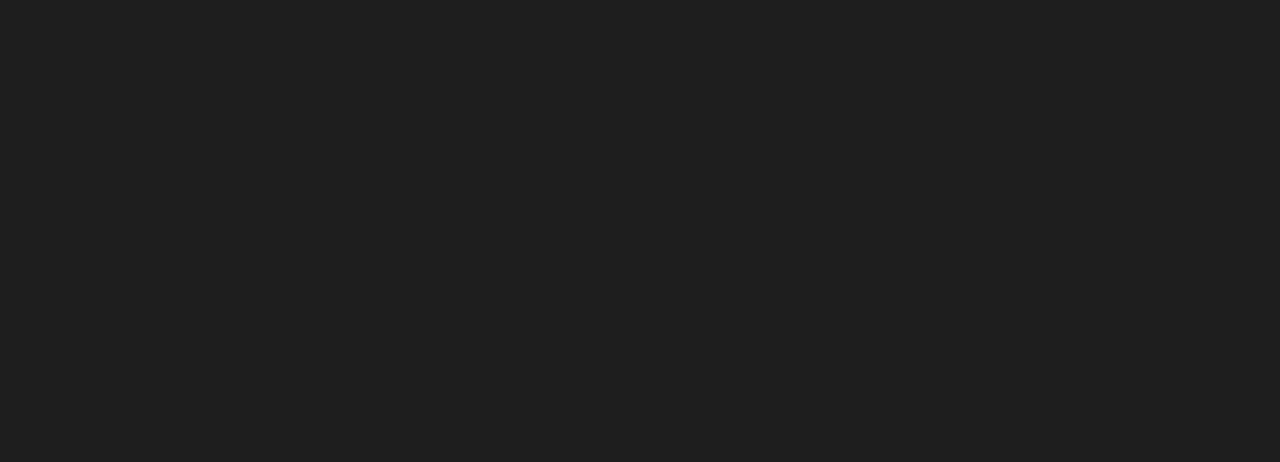
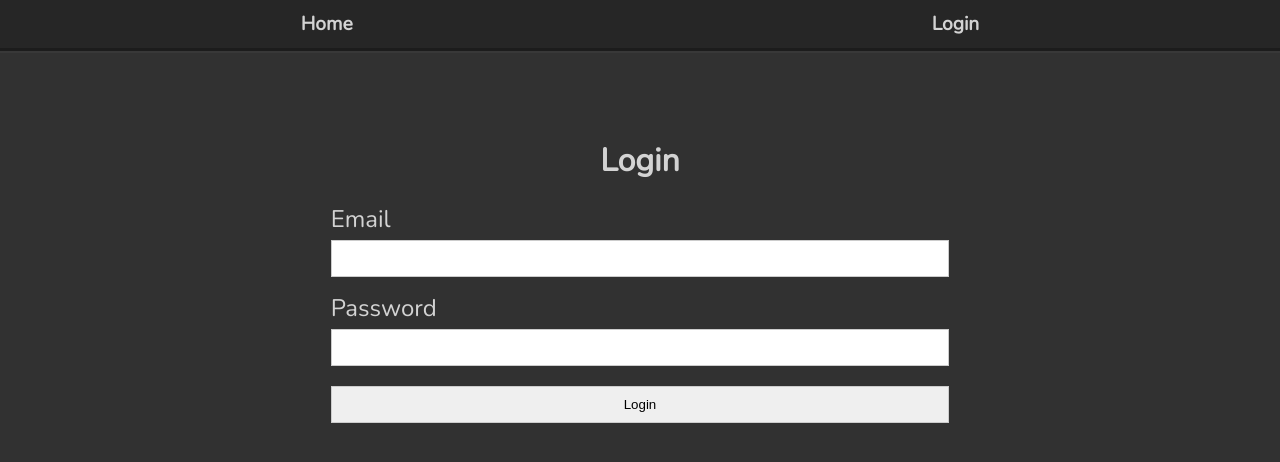
Before and after one commit to dfthan/auction-house, a React (Create React App) app in the folder frontend/: page /login in a window 1280 px wide. Before the commit this address had no page. Shown: the top 462 px of the page. Built offline with nearby package versions, Linux system fonts and the light colour scheme.

Commit message:
login component made, more card styling

```diff
--- a/frontend/src/App.tsx
+++ b/frontend/src/App.tsx
@@ -1,5 +1,4 @@
 import { useEffect, useState } from "react";
-import Navbar from "./components/Navbar";
 import ProductCard from "./components/ProductCard";
 import { Product } from "./types";
 
@@ -17,10 +16,9 @@
 
 	return (
 		<div>
-			<Navbar />
 			<div>
 				<div className="wrapper">
-					<h1>Front page</h1>
+					<h1>Front page (for now) </h1>
 					<ProductCard product={products} />
 				</div>
 			</div>
--- /dev/null
+++ b/frontend/src/components/Login/LoginForm.tsx
@@ -0,0 +1,17 @@
+import "./loginStyles.css";
+
+const LoginForm = () => {
+	return (
+		<div className="login-form">
+			<form>
+				<label>Email</label>
+				<input type="text" required />
+				<label>Password</label>
+				<input type="password" required />
+				<button>Login</button>
+			</form>
+		</div>
+	);
+};
+
+export default LoginForm;
--- /dev/null
+++ b/frontend/src/components/Login/index.tsx
@@ -0,0 +1,12 @@
+import LoginForm from "./LoginForm";
+
+const Login = () => {
+	return (
+		<div className="login-container">
+			<h1>Login</h1>
+			<LoginForm />
+		</div>
+	);
+};
+
+export default Login;
--- /dev/null
+++ b/frontend/src/components/Login/loginStyles.css
@@ -0,0 +1,32 @@
+.login-container {
+	color: rgb(211, 211, 211);
+	display: flex;
+	flex-direction: column;
+	align-items: center;
+	justify-content: center;
+	width: 100%;
+	padding-top: 5%;
+}
+
+.login-form label {
+	font-size: 1.5rem;
+	margin-bottom: 0.5rem;
+}
+
+.login-form input {
+	width: 100%;
+	padding: 10px;
+	margin: 5px 0 15px 0;
+	display: inline-block;
+	border: 1px solid #ccc;
+	box-sizing: border-box;
+}
+
+.login-form button {
+	width: 100%;
+	padding: 10px;
+	margin: 5px 0 15px 0;
+	display: inline-block;
+	border: 1px solid #ccc;
+	cursor: pointer;
+}
--- a/frontend/src/components/NavbarStyles.css
+++ b/frontend/src/components/NavbarStyles.css
@@ -1,10 +1,11 @@
 .navContainer {
-	background-color: rgb(20, 20, 20);
+	background-color: rgba(20, 20, 20, 0.363);
 	display: flex;
 	padding: 0.7rem;
 	justify-content: space-around;
 	align-items: center;
 	z-index: 10;
+	border-bottom: 5px groove rgba(20, 20, 20, 0.274);
 }
 
 .navContainer a {
--- a/frontend/src/components/ProductCard/ProductCardStyles.css
+++ b/frontend/src/components/ProductCard/ProductCardStyles.css
@@ -1,17 +1,16 @@
 .productWrapper {
 	display: flex;
 	flex-direction: row;
+	justify-content: space-evenly;
 }
 
 .productContainer {
-	align-items: center;
-	text-align: center;
-	width: 20vw;
-	padding-top: 1rem;
-	background-color: rgba(99, 99, 99, 0.281);
+	width: 25rem;
+	border-radius: 1rem;
+	background-color: rgb(32, 32, 32);
 	margin-bottom: 1rem;
 	margin-right: 1rem;
-	border-radius: 1.5rem;
+	overflow: hidden;
 }
 
 .productContainer h1 {
@@ -22,10 +21,17 @@
 	margin-top: 0.2rem;
 }
 
-.productContainer img {
-	max-width: auto;
-	max-height: 200px;
+.productInfo {
+	height: 15rem;
+	display: flex;
+	flex-direction: column;
+	text-align: center;
+	justify-content: space-evenly;
+}
+
+.productImage img {
+	width: 100%;
+	height: 200px;
 	object-fit: cover;
-	border-radius: 50%;
 	box-shadow: 0 4px 8px 0 rgba(0, 0, 0, 0.2), 0 6px 20px 0 rgba(0, 0, 0, 0.19);
 }
--- a/frontend/src/components/ProductCard/index.tsx
+++ b/frontend/src/components/ProductCard/index.tsx
@@ -6,10 +6,14 @@
 		<div className="productWrapper">
 			{product.map((product: Product) => (
 				<div key={product.id} className="productContainer">
-					<img src={product.image} alt="Product" />
-					<h1>{product.name}</h1>
-					<p>{product.description}</p>
-					<p>{product.price} €</p>
+					<div className="productImage">
+						<img src={product.image} alt="Product" />
+					</div>
+					<div className="productInfo">
+						<h1>{product.name}</h1>
+						<p>{product.description}</p>
+						<p>{product.price} €</p>
+					</div>
 				</div>
 			))}
 		</div>
--- a/frontend/src/index.css
+++ b/frontend/src/index.css
@@ -4,7 +4,8 @@
 	font-family: "Nunito", sans-serif;
 	margin: 0;
 	padding: 0;
-	background-color: rgba(17, 17, 17, 0.945);
+	/*background-color: rgba(17, 17, 17, 0.945);*/
+	background-color: rgb(49, 49, 49);
 }
 
 .wrapper {
@@ -16,5 +17,5 @@
 .wrapper h1 {
 	font-size: 2.5rem;
 	text-align: center;
-	margin-top: 1rem;
+	margin: 0.66rem;
 }
--- a/frontend/src/index.tsx
+++ b/frontend/src/index.tsx
@@ -1,6 +1,8 @@
 import ReactDOM from "react-dom/client";
 import { BrowserRouter, Route, Routes } from "react-router-dom";
 import App from "./App";
+import Login from "./components/Login";
+import Navbar from "./components/Navbar";
 import "./index.css";
 
 const root = ReactDOM.createRoot(
@@ -8,8 +10,12 @@
 );
 root.render(
 	<BrowserRouter>
+		<Navbar />
+
 		<Routes>
 			<Route path="/" element={<App />} />
+			<Route path="/:id" element={<App />} />
+			<Route path="/login" element={<Login />} />
 		</Routes>
 	</BrowserRouter>
 );
```
Also changed, not shown: 1 other file (tests, documents, lock files or other folders).
